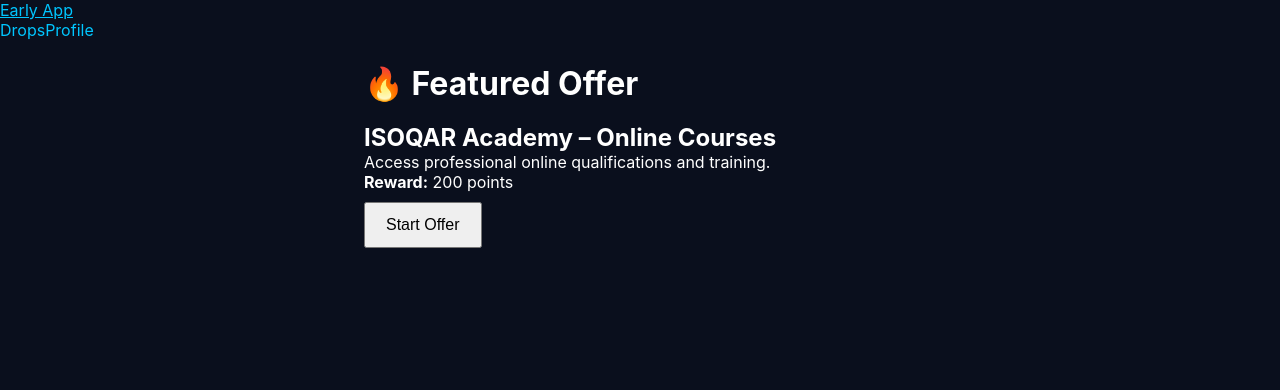
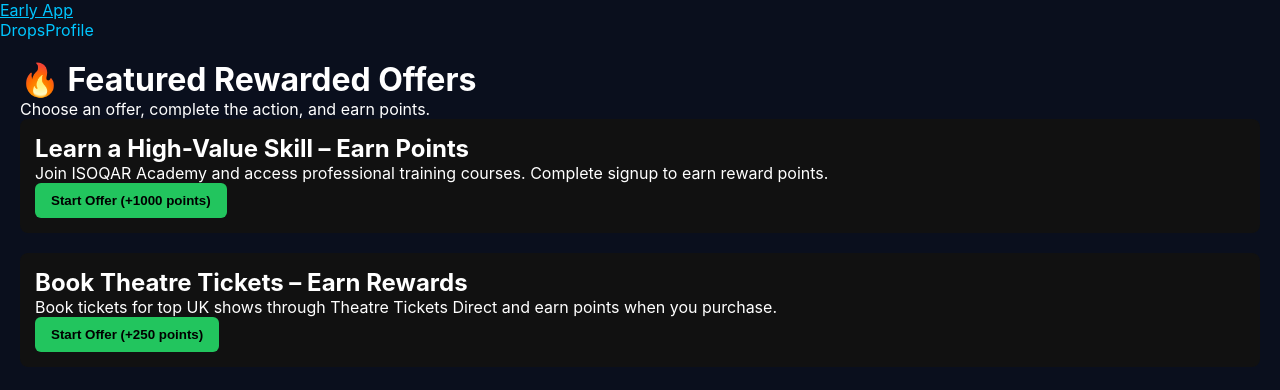
Before and after one commit to dantheman88/early-app, a Next.js app: page /drops in a window 1280 px wide. Shown: the top 390 px of the page. Built offline with nearby package versions, Linux system fonts and the light colour scheme.

Commit message:
Update drops.js

```diff
--- a/pages/drops.js
+++ b/pages/drops.js
@@ -1,36 +1,58 @@
 export default function DropsPage() {
-  const offer = {
+  const offers = [
+    {
       id: 1,
-    title: "ISOQAR Academy – Online Courses",
-    description: "Access professional online qualifications and training.",
-    points: 200,
-  };
+      title: "Learn a High-Value Skill – Earn Points",
+      description:
+        "Join ISOQAR Academy and access professional training courses. Complete signup to earn reward points.",
+      points: 1000,
+    },
+    {
+      id: 2,
+      title: "Book Theatre Tickets – Earn Rewards",
+      description:
+        "Book tickets for top UK shows through Theatre Tickets Direct and earn points when you purchase.",
+      points: 250,
+    },
+  ];
 
-  const trackClick = () => {
+  const trackClick = (offer) => {
     window.location.href = `/api/track?offerId=${offer.id}`;
   };
 
   return (
-    <div style={{ padding: 24, maxWidth: 600, margin: "0 auto" }}>
-      <h1>🔥 Featured Offer</h1>
+    <div style={{ padding: 20 }}>
+      <h1>🔥 Featured Rewarded Offers</h1>
+      <p>Choose an offer, complete the action, and earn points.</p>
 
-      <div style={{ marginTop: 20 }}>
+      {offers.map((offer) => (
+        <div
+          key={offer.id}
+          style={{
+            marginBottom: 20,
+            padding: 15,
+            borderRadius: 8,
+            background: "#111",
+            color: "#fff",
+          }}
+        >
           <h2>{offer.title}</h2>
           <p>{offer.description}</p>
-        <p><strong>Reward:</strong> {offer.points} points</p>
-
           <button
-          onClick={trackClick}
+            onClick={() => trackClick(offer)}
             style={{
-            padding: "12px 20px",
-            fontSize: 16,
-            cursor: "pointer",
-            marginTop: 10,
+              padding: "10px 16px",
+              background: "#22c55e",
+              border: "none",
+              borderRadius: 6,
+              color: "#000",
+              fontWeight: "bold",
             }}
           >
-          Start Offer
+            Start Offer (+{offer.points} points)
           </button>
         </div>
+      ))}
     </div>
   );
 }
```
Lines whose indentation alone changed are shown as unchanged.
